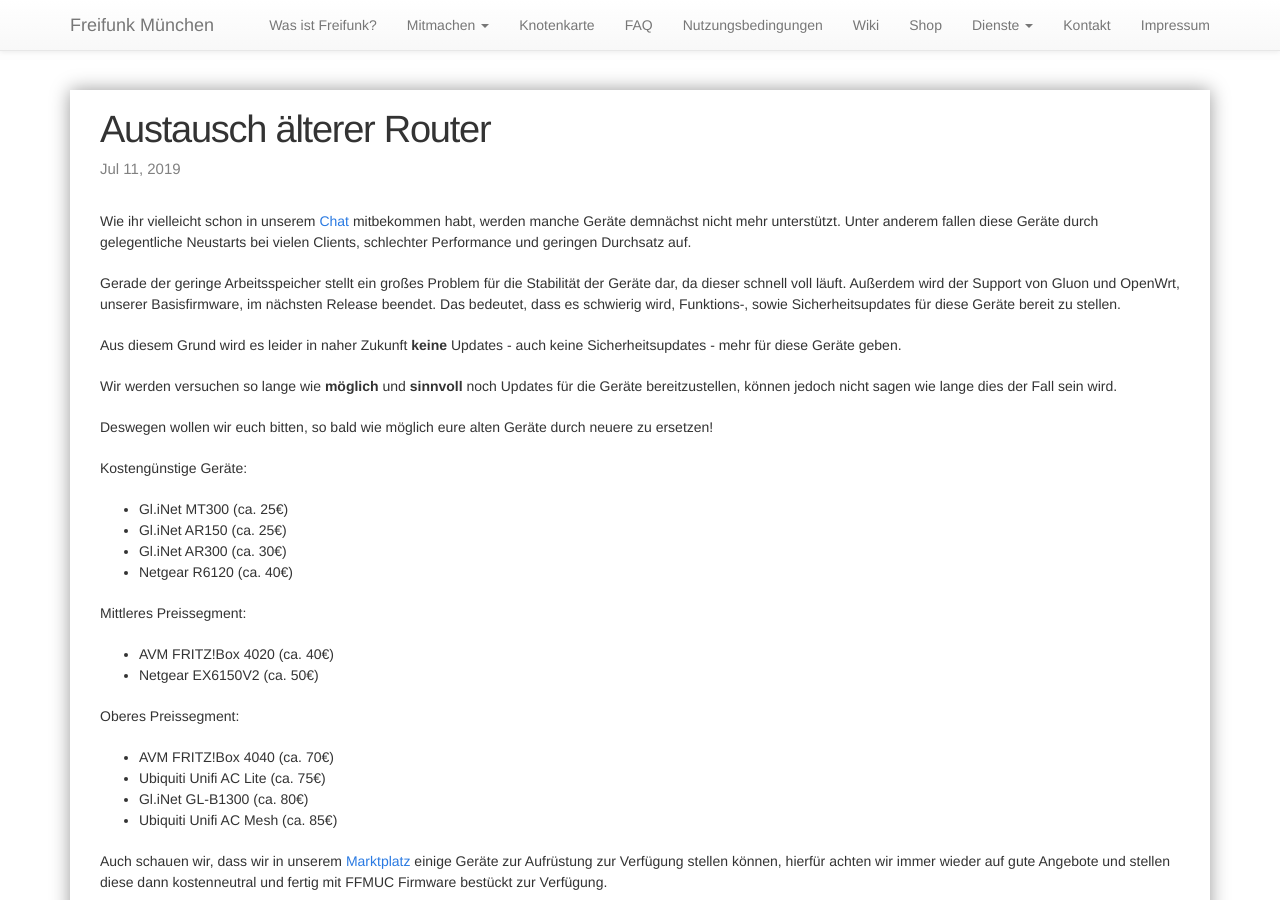
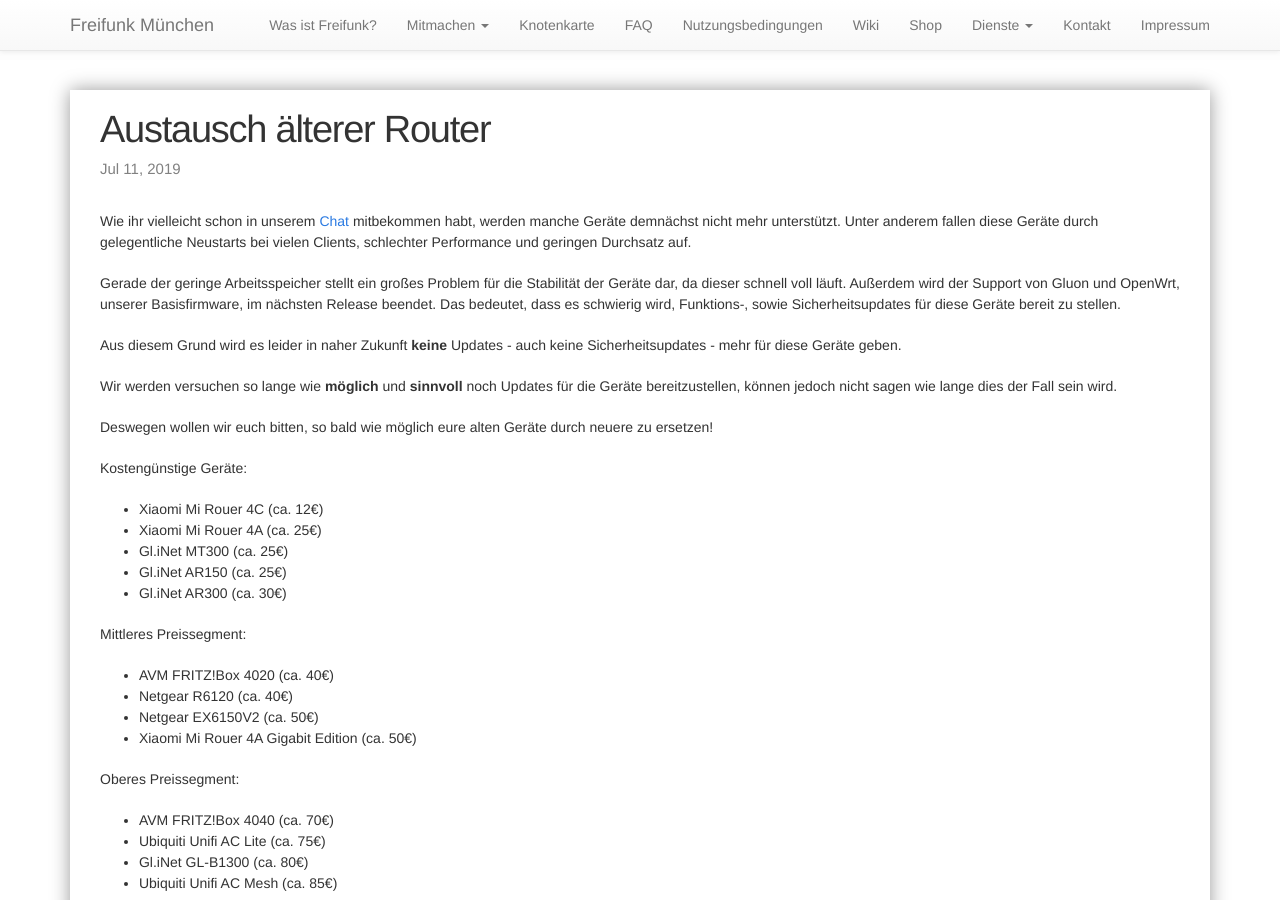
Before and after one commit to freifunkMUC/freifunkmuc.github.io, a Jekyll site: the page built from _posts/2019-07-11-austausch-aelterer-geraete.markdown, in a window 1280 px wide and 900 px high. Built offline with Jekyll 4.4.1, drawn with Linux system fonts in a browser that asks for light colours.

Commit message:
Added Xiaomi Mi Router to recommended list

```diff
--- a/_posts/2019-07-11-austausch-aelterer-geraete.markdown
+++ b/_posts/2019-07-11-austausch-aelterer-geraete.markdown
@@ -17,15 +17,18 @@ Deswegen wollen wir euch bitten, so bald wie möglich eure alten Geräte durch n
 
 Kostengünstige Geräte:
 
+* Xiaomi Mi Rouer 4C (ca. 12€)
+* Xiaomi Mi Rouer 4A (ca. 25€)
 * Gl.iNet MT300 (ca. 25€)
 * Gl.iNet AR150 (ca. 25€)
 * Gl.iNet AR300 (ca. 30€)
-* Netgear R6120 (ca. 40€)
 
 Mittleres Preissegment:
 
 * AVM FRITZ!Box 4020 (ca. 40€)
+* Netgear R6120 (ca. 40€)
 * Netgear EX6150V2 (ca. 50€)
+* Xiaomi Mi Rouer 4A Gigabit Edition (ca. 50€)
 
 Oberes Preissegment:
 
```
